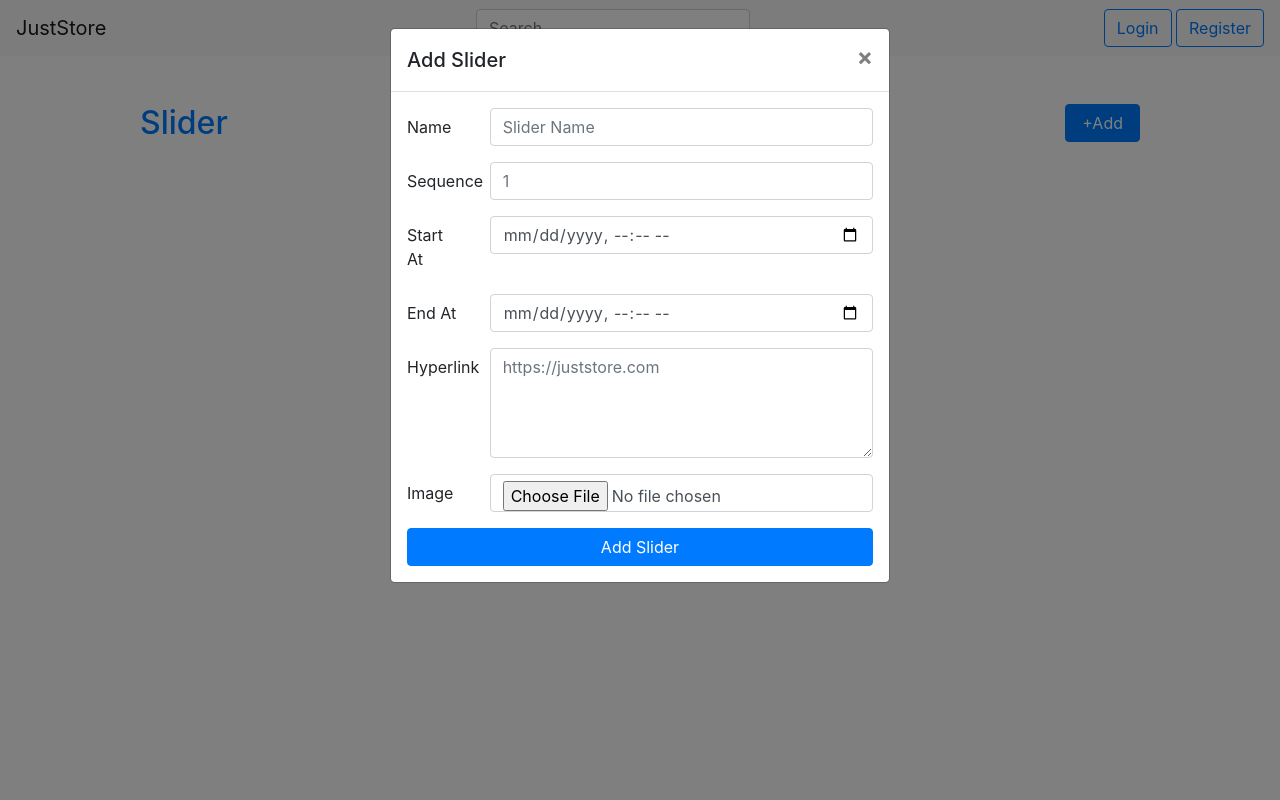
After one commit to putuduta/JustStore, a PHP site: page /slider.php in a window 1280 px wide, after a click on "+Add". The commit adds this page. Run offline with PHP 8.4, Linux system fonts and the light colour scheme; data that the repository does not hold is empty.

Commit message:
Add Slider

```diff
--- a/categoryAction.php
+++ b/categoryAction.php
@@ -16,7 +16,8 @@
     $storeTo = $filePath;
     move_uploaded_file($temporaryPath, $storeTo);
 
-    $query = "INSERT INTO categories (`name`, icon, updatedAt) VALUES ('$name', '$storeTo', '$date')";
+    $query = "INSERT INTO categories (`name`, icon, updatedAt)
+              VALUES ('$name', '$storeTo', '$date')";
 
     $result = mysqli_query($conn, $query);
 
--- a/categoryDelete.php
+++ b/categoryDelete.php
@@ -3,7 +3,8 @@
     include('db.php');
 
     $id = $_GET['id'];
-    $query = "DELETE FROM categories WHERE id='$id'";
+    $query = "DELETE FROM categories
+              WHERE id='$id'";
 
 
     $result = mysqli_query($conn, $query);
--- /dev/null
+++ b/slider.php
@@ -0,0 +1,286 @@
+<?php
+    include('session.php');
+?>
+<!DOCTYPE html>
+<html lang="en">
+
+<head>
+    <meta charset="UTF-8">
+    <meta name="viewport" content="width=device-width, initial-scale=1.0">
+    <title>Slider</title>
+
+
+    <link rel="stylesheet" href="https://cdn.jsdelivr.net/npm/bootstrap@4.5.3/dist/css/bootstrap.min.css" integrity="sha384-TX8t27EcRE3e/ihU7zmQxVncDAy5uIKz4rEkgIXeMed4M0jlfIDPvg6uqKI2xXr2" crossorigin="anonymous">
+
+    <!-- jQuery and JS bundle w/ Popper.js -->
+    <script src="https://code.jquery.com/jquery-3.5.1.slim.min.js" integrity="sha384-DfXdz2htPH0lsSSs5nCTpuj/zy4C+OGpamoFVy38MVBnE+IbbVYUew+OrCXaRkfj" crossorigin="anonymous"></script>
+    <script src="https://cdn.jsdelivr.net/npm/bootstrap@4.5.3/dist/js/bootstrap.bundle.min.js" integrity="sha384-ho+j7jyWK8fNQe+A12Hb8AhRq26LrZ/JpcUGGOn+Y7RsweNrtN/tE3MoK7ZeZDyx" crossorigin="anonymous"></script>
+
+    <script src="https://cdnjs.cloudflare.com/ajax/libs/jquery/3.4.0/jquery.min.js"></script>
+    <script src="https://cdnjs.cloudflare.com/ajax/libs/jquery-validate/1.19.0/jquery.validate.min.js"></script>
+</head>
+
+<body>
+    <!-- NavBar -->
+    <nav class="navbar navbar-light bg-light justify-content-between">
+        <a class="navbar-brand">JustStore</a>
+        <form class="form-inline">
+            <input class="form-control searchbar" type="search" placeholder="Search" aria-label="Search">
+        </form>
+        <div class="float-right">
+            <button class="btn btn-outline-primary " type="submit"><a href="login.php">Login</a></button>
+            <button class="btn btn-outline-primary " type="submit"><a href="register.php">Register</a></button>
+        </div>
+    </nav>
+
+    <!-- Title -->
+    <div class="mx-auto d-flex mt-lg-5 text-primary justify-content-between" style="width: 1000px;">
+        <h2>Slider</h2>
+        <div class="float-right">
+            <button type="button" class="btn btn-primary btn-block pr-lg-3 pl-lg-3" data-toggle="modal" data-target="#exampleModal">+Add</button>
+        </div>
+    </div>
+
+    <!-- Modal Add -->
+    <div class="modal fade" id="exampleModal" tabindex="-1" role="dialog" aria-labelledby="exampleModalLabel" aria-hidden="true">
+        <div class="modal-dialog" role="document">
+            <div class="modal-content">
+                <div class="modal-header">
+                    <h5 class="modal-title" id="exampleModalLabel">Add Slider</h5>
+                    <button type="button" class="close" data-dismiss="modal" aria-label="Close">
+                    <span aria-hidden="true">&times;</span>
+                    </button>
+                </div>
+                <div class="modal-body">
+                    <form id="addSlider" name="addSlider" method="POST" action="slideAction.php" enctype="multipart/form-data">
+                        <div class="form-group row">
+                            <label class="col-sm-2 col-form-label" for="name">Name </label>
+                            <div class="col-sm-10">
+                                <input type="name" class="form-control" name="name" id="name" placeholder="Slider Name">
+                            </div>
+                        </div>
+                        <div class="form-group row">
+                            <label class="col-sm-2 col-form-label" for="sequence">Sequence </label>
+                            <div class="col-sm-10">
+                                <input type="number" class="form-control" name="sequence" id="sequence" placeholder="1">
+                            </div>
+                        </div>
+                        <div class="form-group row">
+                            <label for="startAt" class="col-2 col-form-label">Start At </label>
+                            <div class="col-10">
+                                <input class="form-control" type="datetime-local"  id="startAt" name="startAt" placeholder="dd/mm/yyyy --:--">
+                            </div>
+                        </div>
+                        <div class="form-group row">
+                            <label for="endAt" class="col-2 col-form-label">End At</label>
+                            <div class="col-10">
+                                <input class="form-control" type="datetime-local"  id="endAt" name="endAt" placeholder="dd/mm/yyyy --:--">
+                            </div>
+                        </div>
+                        <div class="form-group row">
+                            <label class="col-sm-2 col-form-label" for="hyperlink">Hyperlink </label>
+                            <div class="col-sm-10">
+                                <textarea type="text" class="form-control" name="hyperlink" id="hyperlink" cols="8" rows="4" placeholder="https://juststore.com"></textarea>
+                            </div>
+                        </div>
+                        <div class="form-group row">
+                            <label class="col-sm-2 col-form-label" for="image">Image </label>
+                            <div class="col-sm-10">
+                                <input type="file" class="form-control" name="image" id="image" placeholder="No file chosen">
+                            </div>
+                        </div>
+                        <button type="submit" class="btn btn-primary  btn-block">Add Slider</button>
+                    </form>
+                </div>
+            </div>
+        </div>
+    </div>
+
+    <?php
+        include('db.php');
+        $result = mysqli_query($conn, "SELECT * FROM slider");
+    ?>
+    <!-- Table -->
+    <?php
+        if(mysqli_num_rows($result) > 0) {
+    ?>
+    <div class="mx-auto mt-lg-3 mb-lg-5 shadow p-3 mb-5 bg-white rounded" style="width: 1000px;">
+        <div class="card-body">
+            <div class="table-responsive">
+                <table class="table">
+                    <thead>
+                        <th scope="col" class="align-left text-left">Sequence</th>
+                        <th scope="col" class="align-left text-left">Name</th>
+                        <th scope="col" class="align-left text-left">Image</th>
+                        <th scope="col" class="align-left text-left">Hyperlink</th>
+                        <th scope="col" class="align-left text-left">Start At</th>
+                        <th scope="col" class="align-left text-left">End At</th>
+                        <th scope="col" class="align-right text-right" colspan="2">Action</th>
+                    </thead>
+                    <tbody>
+                        <?php
+                            $i=0;
+                            while($row = mysqli_fetch_array($result)) {
+                        ?>
+                        <tr>
+                            <td class="align-left text-left"><?php echo $row["sequence"]; ?></td>
+                            <td class="align-left text-left"><?php echo $row["name"]; ?></td>
+                            <td class="align-left text-left">
+                                <img src="<?php echo $row["image"]; ?>" alt="" height=100 width=100>
+                            </td>
+                            <td class="align-left text-left"><?php echo $row["hyperlink"]; ?></td>
+                            <td class="align-left text-left"><?php echo $row["startAt"]; ?></td>
+                            <td class="align-left text-left"><?php
+                                if ( $row["endAt"] != 0) {
+                                    echo $row["endAt"];
+                                }
+                            ?></td>
+                            <td class="align-right text-right">
+                                <a class="btn btn-sm btn-primary text-white" data-toggle="modal" data-target="#updateModal<?php echo $row["id"]; ?>">U</a>
+                                <a class="btn btn-sm  btn-warning text-white" href="sliderDelete.php?id=<?php echo $row['id']; ?>">D</a>
+                            </td>
+
+                            <!-- Modal Update -->
+                            <div class="modal fade" id="updateModal<?php echo $row['id'];?>" tabindex="-1" role="dialog" aria-labelledby="updateModalLabel" aria-hidden="true">
+                                <div class="modal-dialog" role="document">
+                                    <div class="modal-content">
+                                        <div class="modal-header">
+                                            <h5 class="modal-title" id="updateModalLabel">Edit Category</h5>
+                                            <button type="button" class="close" data-dismiss="modal" aria-label="Close">
+                                            <span aria-hidden="true">&times;</span>
+                                            </button>
+                                        </div>
+                                        <div class="modal-body">
+                                            <?php
+                                                include('db.php');
+                                                $id = $row['id'];
+                                                $resultModal = mysqli_query($conn, "SELECT * FROM slider WHERE id = '$id'");
+                                                if(mysqli_num_rows($result) > 0) {
+                                                    $data = mysqli_fetch_array($resultModal);
+                                            ?>
+                                            <form method="POST" action="sliderUpdate.php" enctype="multipart/form-data">
+                                                <div class="form-group row">
+                                                    <label class="col-sm-2 col-form-label" for="id">ID </label>
+                                                    <div class="col-sm-10 mt-2">
+                                                        <?php echo $data["id"]; ?>
+                                                       <input type="hidden" class="form-control" name="id" id="id" value="<?php echo $data["id"]; ?>">
+                                                    </div>
+                                                </div>
+                                                <div class="form-group row">
+                                                    <label class="col-sm-2 col-form-label" for="name">Name </label>
+                                                    <div class="col-sm-10">
+                                                        <input type="name" class="form-control" name="name" id="name" placeholder="Slider Name"  value="<?php echo $data["name"]; ?>">
+                                                    </div>
+                                                </div>
+                                                <div class="form-group row">
+                                                    <label class="col-sm-2 col-form-label" for="sequence">Sequence </label>
+                                                    <div class="col-sm-10">
+                                                        <input type="number" class="form-control" name="sequence" id="sequence" placeholder="1" value="<?php echo $data["sequence"]; ?>">
+                                                    </div>
+                                                </div>
+                                                <div class="form-group row">
+                                                    <label for="startAt" class="col-2 col-form-label">Start At </label>
+                                                    <div class="col-10">
+                                                        <input class="form-control" type="datetime"  id="startAt" name="startAt"  value="<?php echo $data["startAt"]; ?>">
+                                                    </div>
+                                                </div>
+                                                <div class="form-group row">
+                                                    <label for="endAt" class="col-2 col-form-label">End At</label>
+                                                    <div class="col-10">
+                                                        <input class="form-control" type="datetime"  id="endAt" name="endAt"
+                                                        <?php
+                                                            if ( $row["endAt"] != 0) {
+                                                                echo "value"."=".$data["endAt"].">";
+                                                            } else {
+                                                                 echo "placeholder='dd/mm/yyyy --:--'>";
+                                                            }
+                                                        ?>
+                                                    </div>
+                                                </div>
+                                                <div class="form-group row">
+                                                    <label class="col-sm-2 col-form-label" for="hyperlink">Hyperlink </label>
+                                                    <div class="col-sm-10">
+                                                        <textarea type="url" class="form-control" name="hyperlink" id="hyperlink" cols="8" rows="4"><?php echo $data["hyperlink"]; ?></textarea>
+                                                    </div>
+                                                </div>
+                                                <div class="form-group row">
+                                                    <label class="col-sm-2 col-form-label" for="image">Image </label>
+                                                    <div class="col-sm-10">
+                                                        <input type="file" class="form-control" name="image" id="image" placeholder="No filechosen">
+                                                    </div>
+                                                </div>
+                                                <button type="submit" class="btn btn-primary  btn-block">Save Changes</button>
+                                            </form>
+                                            <?php
+                                                }
+                                            ?>
+                                        </div>
+                                    </div>
+                                </div>
+                            </div>
+                        </tr>
+                        <?php
+                                $i++;
+                            }
+                        ?>
+                    </tbody>
+                </table>
+            </div>
+        </div>
+    </div>
+
+    <?php
+        }
+    ?>
+
+    <script>
+        $(document).ready(function() {
+            $('#addSlider').validate({
+                rules: {
+                    sequence : {
+                        required: true,
+                        number: true,
+                        min: 1
+                    },
+                    name : {
+                        required: true,
+                        minlength: 5
+                    },
+                    hyperlink : {
+                        required: false,
+                        url: true
+                    },
+                    startAt : {
+                        required: true,
+                        dateISO: true
+                    },
+                    endAt : {
+                        required: false,
+                        dateISO: true,
+                        min: "#startAt"
+                    }
+                },
+                messages : {
+                    sequence : {
+                        min: "Minimal Sequence is 1"
+                    },
+                    name : {
+                        minlength: "Minimal name length is 5"
+                    },
+                    hyperlink : {
+                        url: "Must be “http” / “https” / “localhost” / “127.0.0.1”"
+                    },
+                    startAt : {
+                        dateISO: "Must be datetime"
+                    },
+                    endAt : {
+                        min: "Must be greater than Start At"
+                    }
+                }
+            });
+        });
+    </script>
+
+
+</body>
+</html>
```
Also changed, not shown: category.php (+22 -3 lines), courier.php (added, +218 -0 lines), courierAction.php (added, +29 -0 lines), courierDelete.php (added, +16 -0 lines), courierUpdate.php (added, +31 -0 lines), slideAction.php (added, +32 -0 lines), sliderDelete.php (added, +16 -0 lines), sliderUpdate.php (added, +33 -0 lines), assets/categories/angela yu.jpg (added), assets/categories/putud.jpg (added), assets/slider/Slider 2.jpg (added), assets/slider/Slider 3.jpg (added), readme.md (added), 4 other files.
